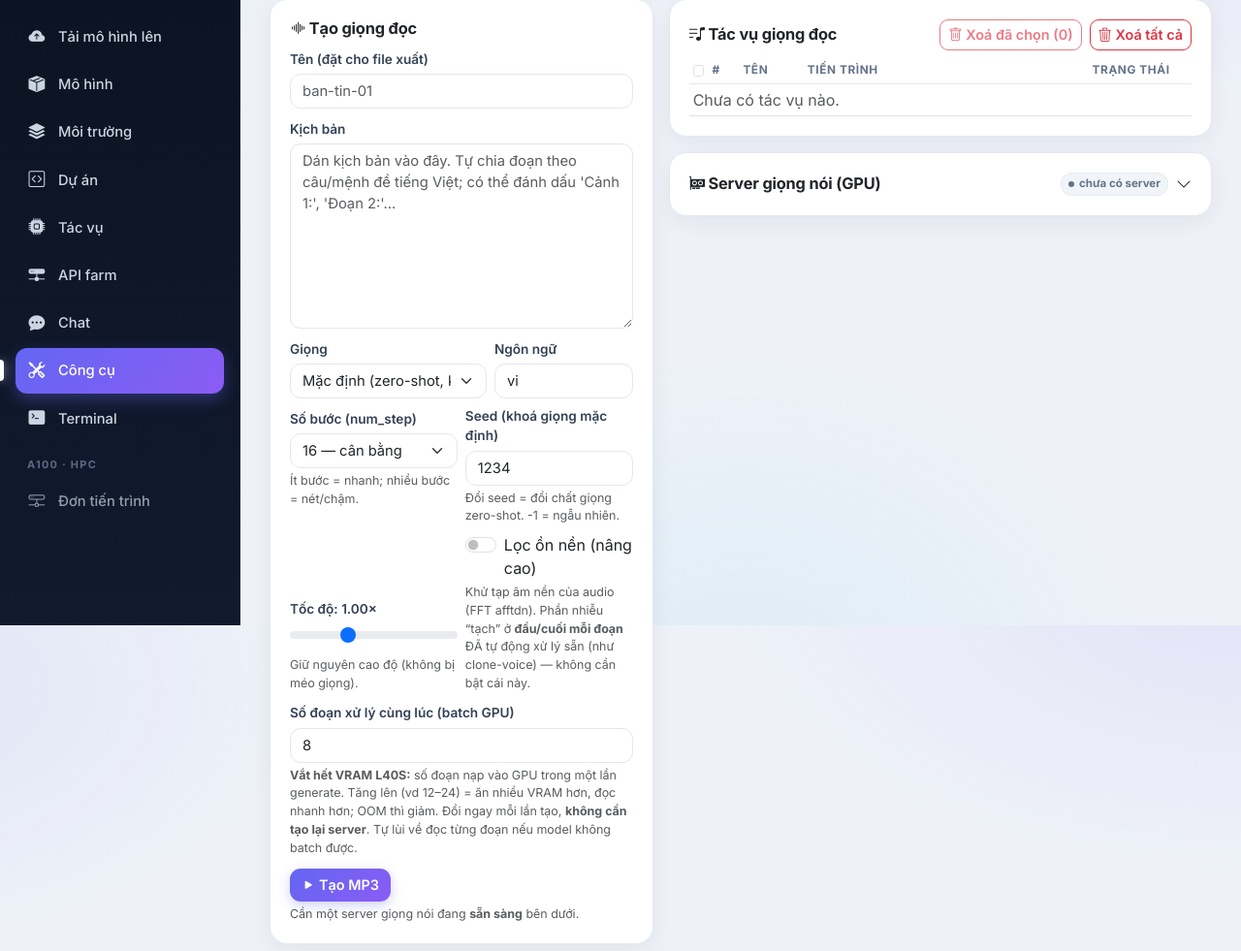
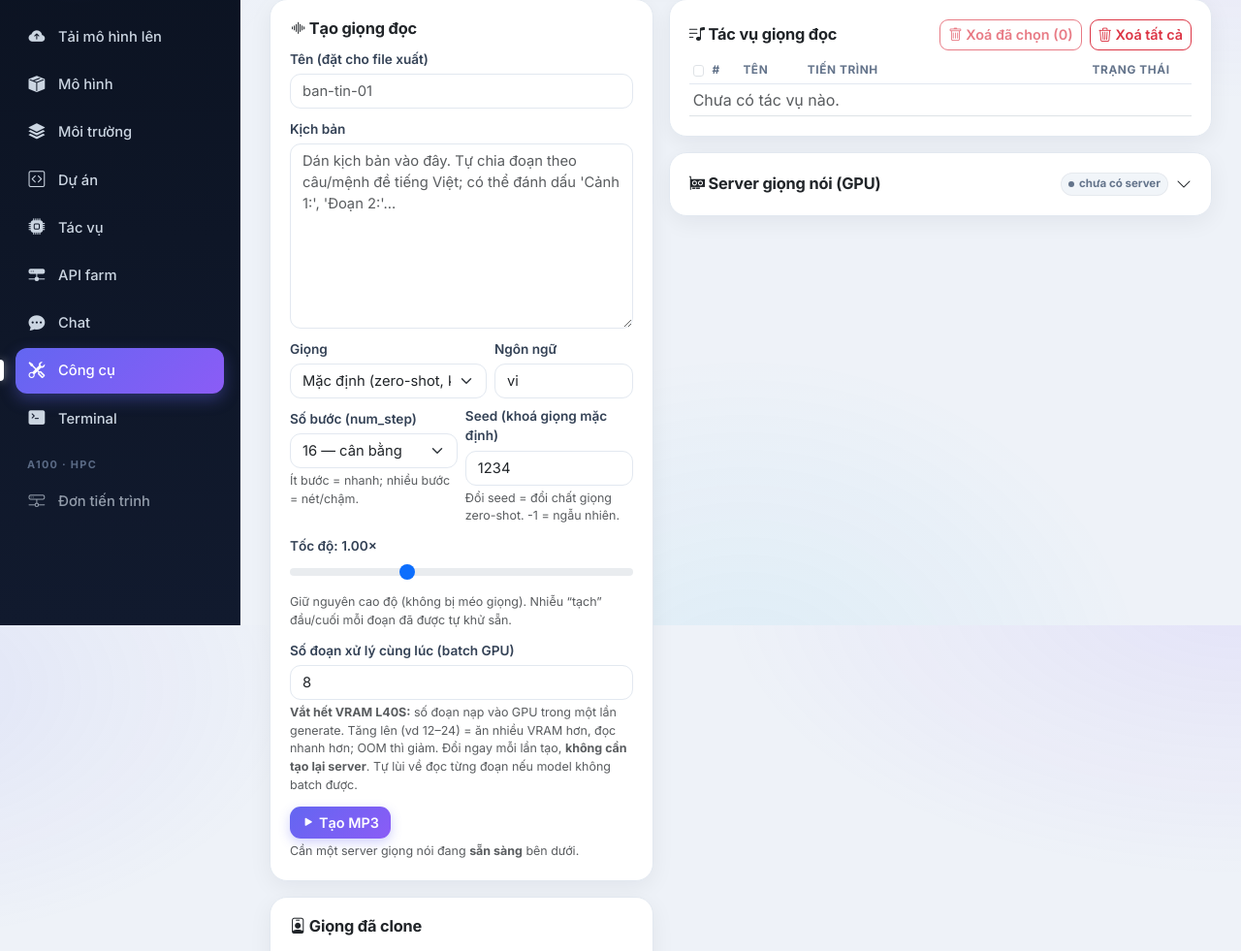
Before and after one commit to truong-vip-pro-max-ultra/host-a100, a Flask app: page /tools/clone-voice in a window 1280 px wide. Shown: the part 155-1136 px from the top of the page at 97% size. Run offline with Flask 3, Linux system fonts and the light colour scheme; data that the repository does not hold is empty; some libraries are stand-ins or nearby versions.

Commit message:
Tools/voice: drop the FFT denoise toggle from the UI (redundant for TTS)
OmniVoice output is already clean synthesized audio, so the afftdn "Lọc ồn nền"
toggle did little and was easily confused with the automatic per-chunk onset/edge
"tạch" trimming (which is what users actually care about and is always on). Remove
the toggle; the pipeline keeps the denoise param (defaults off) but the form no
longer sends it. docs + README updated.

Co-Authored-By: Claude Opus 4.8 <noreply@anthropic.com>

```diff
--- a/templates/tool_clone_voice.html
+++ b/templates/tool_clone_voice.html
@@ -77,23 +77,12 @@
           </div>
         </div>
 
-        <div class="row g-2 align-items-end">
-          <div class="col-6 mb-2">
-            <label class="form-label">Tốc độ: <span id="spdVal">1.00×</span></label>
-            <input type="range" class="form-range" name="speed" id="spd"
-                   min="0.5" max="2.0" step="0.05" value="1.0">
-            <div class="form-text">Giữ nguyên cao độ (không bị méo giọng).</div>
-          </div>
-          <div class="col-6 mb-2">
-            <div class="form-check form-switch">
-              <input class="form-check-input" type="checkbox" role="switch"
-                     name="denoise" id="denoise">
-              <label class="form-check-label" for="denoise">Lọc ồn nền (nâng cao)</label>
-            </div>
-            <div class="form-text">Khử tạp âm nền của audio (FFT afftdn). Phần nhiễu
-              “tạch” ở <b>đầu/cuối mỗi đoạn</b> ĐÃ tự động xử lý sẵn (như clone-voice)
-              — không cần bật cái này.</div>
-          </div>
+        <div class="mb-2">
+          <label class="form-label">Tốc độ: <span id="spdVal">1.00×</span></label>
+          <input type="range" class="form-range" name="speed" id="spd"
+                 min="0.5" max="2.0" step="0.05" value="1.0">
+          <div class="form-text">Giữ nguyên cao độ (không bị méo giọng). Nhiễu
+            “tạch” đầu/cuối mỗi đoạn đã được tự khử sẵn.</div>
         </div>
 
         <div class="mb-2">
```
Also changed, not shown: docs/TOOLS_VOICE.md (+6 -4 lines), README.md.
